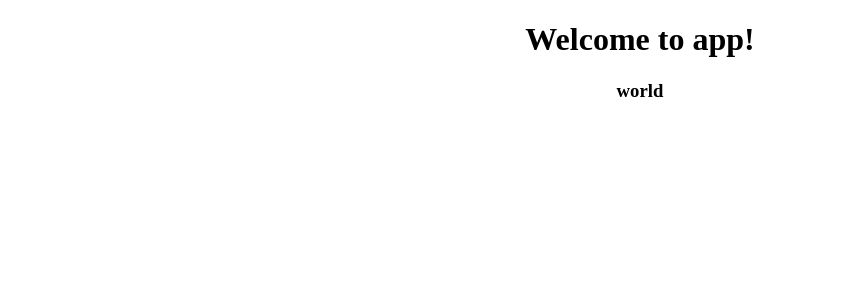
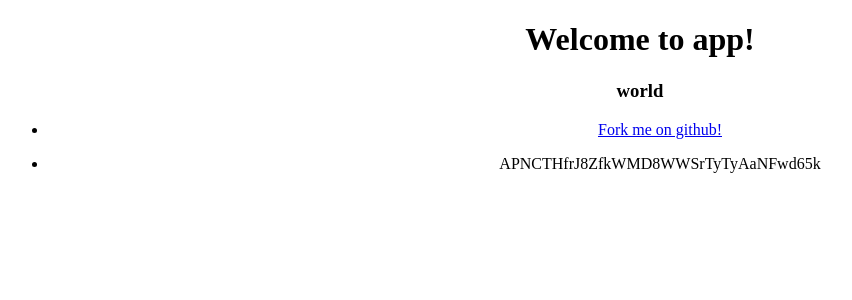
Before and after one commit to a1300/asch-paperwallet, an Angular app in the folder paperwallet/: page / in a window 1280 px wide. Shown: the top 300 px of the page, without its empty margins (0-852 px from the left). Built offline with nearby package versions, Linux system fonts and the light colour scheme.

Commit message:
Added Footer-Component

```diff
--- /dev/null
+++ b/paperwallet/src/app/Footer/footer.component.html
@@ -0,0 +1,8 @@
+<ul>
+    <li>
+        <a href="{{github}}">Fork me on github!</a>
+    </li>
+    <li>
+        <p>{{XAS_Account}}</p>
+    </li>
+</ul>
--- /dev/null
+++ b/paperwallet/src/app/Footer/footer.component.ts
@@ -0,0 +1,13 @@
+import { Component } from '@angular/core';
+import { Router } from '@angular/router'
+import { RouterLink } from '@angular/router/src/directives/router_link';
+
+@Component({
+    selector: 'footer',
+    templateUrl: './footer.component.html',
+    styleUrls: ['./footer.component.css']
+})
+export class FooterComponent {
+    github: URL = new URL('https://github.com/a1300/asch-paperwallet')
+    XAS_Account: string = 'APNCTHfrJ8ZfkWMD8WWSrTyTyAaNFwd65k'
+}
--- a/paperwallet/src/app/app.component.html
+++ b/paperwallet/src/app/app.component.html
@@ -4,4 +4,6 @@
     Welcome to {{ title }}!
   </h1>
   <qrcode></qrcode>
+
+  <footer></footer>
 </div>
```
Also changed, not shown: paperwallet/src/app/app.module.ts (+4 -4 lines), paperwallet/src/app/Footer/footer.component.css (added).
